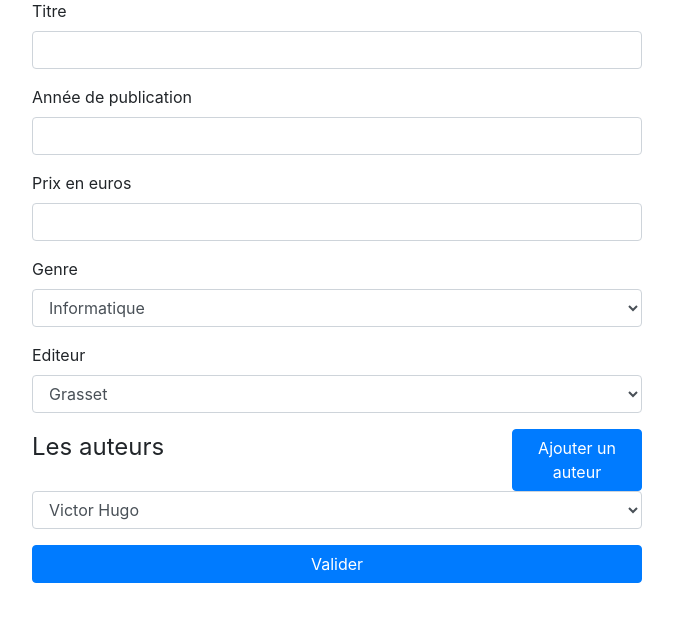
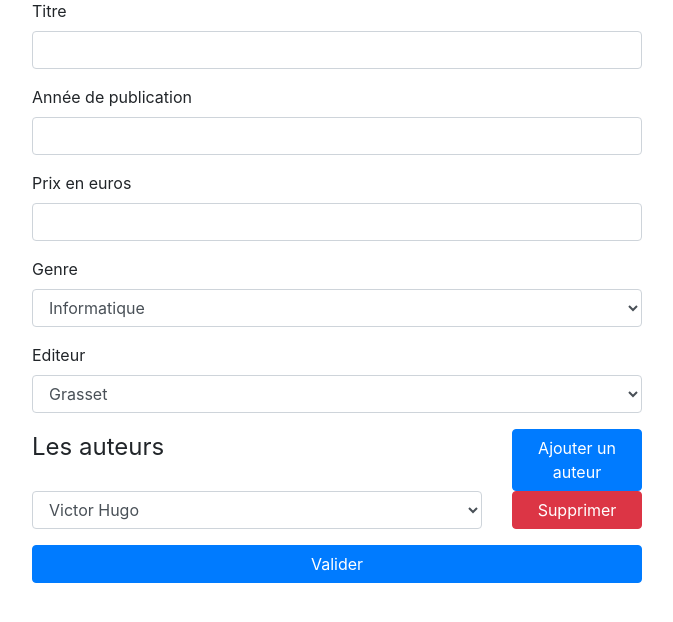
Before and after one commit to smaloron/exo-php-messagerie, a PHP site: page /formulaire-livres.php in a window 1280 px wide. Shown: the part 81-703 px from the top of the page, without its empty margins (303-976 px from the left). Run offline with PHP 8.4, Linux system fonts and the light colour scheme; data comes from the database, SQL or seed files in the repository.

Commit message:
Suppression des formulaires de choix d'auteur

```diff
--- a/php/formulaire-livres.php
+++ b/php/formulaire-livres.php
@@ -85,7 +85,7 @@ if ($isPosted) {
 
     $numberOfAuthors = count($authors);
 
-    for($i = 0; $i < $numberOfAuthors; $i ++){
+    for ($i = 0; $i < $numberOfAuthors; $i++) {
         $statement->execute([$bookId, $authors[$i]]);
     }
 
@@ -108,14 +108,28 @@ if ($isPosted) {
     <script src="https://code.jquery.com/jquery-3.5.1.min.js" integrity="sha256-9/aliU8dGd2tb6OSsuzixeV4y/faTqgFtohetphbbj0=" crossorigin="anonymous"></script>
 
     <script>
-        $(document).ready(function(){
+        $(document).ready(function() {
             const $authorList = $("#authorList");
             const $authorTemplate = $("#authorTemplate");
             const $authorAddButton = $("#authorAddButton");
 
-            $authorAddButton.click(function(){
+            $authorAddButton.click(function() {
                 $newAuthor = $authorTemplate.clone().removeAttr("id");
                 $authorList.append($newAuthor);
+
+                console.log($authorList.children().length);
+            });
+
+            $("body").delegate('.author-delete', 'click', function() {
+
+                    if ($authorList.children().length <= 2){
+                        alert("Vous ne pouvez pas supprimer le dernier auteur");
+                        return;
+                    }
+
+                    if (confirm("êtes-vous sur(e) de vouloir supprimer cette liste ?")) {
+                        $(this).parent().parent().remove();
+                    }
             });
         });
     </script>
@@ -175,7 +189,8 @@ if ($isPosted) {
                     </div>
 
 
-                    <div class="form-group" id="authorTemplate">
+                    <div class="row" id="authorTemplate">
+                        <div class="form-group col-9">
                             <select name="auteurs[]" class="form-control">
                                 <?php foreach ($authorList as $author) : ?>
                                     <option value="<?= $author["id"] ?>">
@@ -183,6 +198,12 @@ if ($isPosted) {
                                     </option>
                                 <?php endforeach ?>
                             </select>
+                        </div>
+                        <div class="col-3">
+                            <button class="btn btn-danger btn-block author-delete" type="button">
+                                Supprimer
+                            </button>
+                        </div>
                     </div>
                 </fieldset>
 
```
Lines whose indentation alone changed are shown as unchanged.
